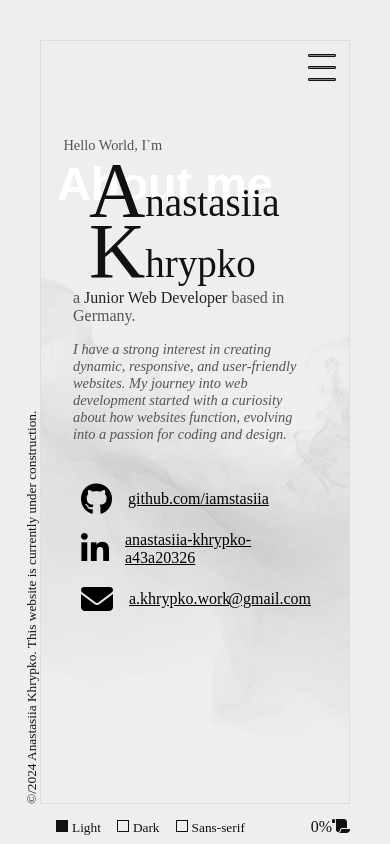
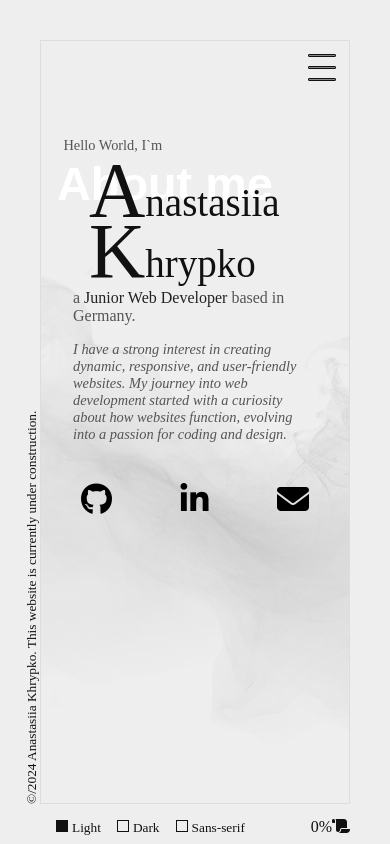
Before and after one commit to iamstasiia/WebArtistry-by-AK, a React (Vite) app: page / in a window 390 px wide. Built offline with nearby package versions, Linux system fonts and the light colour scheme; a web font is replaced by a local one.

Commit message:
style changed

```diff
--- a/src/styles/_network-links.scss
+++ b/src/styles/_network-links.scss
@@ -1,21 +1,42 @@
-.network-links {
-    margin-left: 5rem;
+.network-links ul {
+    margin-left: 1rem;
+    display: flex;
+    gap: 1.25rem;
 
-    ul {
+    li {
         list-style: none;
-        display: flex;
-        flex-wrap: wrap;
 
         a {
-            font-size: 2rem;
-            color: var(--color-7);
+            color: var(--color-0);
             display: flex;
             align-items: center;
-            overflow: hidden;
             padding: 0.5rem;
-            padding-right: 4rem;
+
+            i {
+                font-size: 2rem;
+                padding-right: 1rem;
+            }
+
+            .tooltip {
+                text-decoration: none;
+                visibility: hidden;
+                opacity: 0;
+                width: 0px;
+                overflow: hidden;
+                text-wrap: nowrap;
+                transition: all 0.5s;
+            }
+        }
+    }
+}
+
+@media screen and (min-width: 40rem) {
+    .network-links ul {
+        margin-left: 5rem;
+
+        li a {
+            color: var(--color-7);
             transition: all 0.5s;
-            word-spacing: -6px;
 
             &:hover {
                 color: var(--color-0);
@@ -25,7 +46,6 @@
                     visibility: visible;
                     opacity: 1;
                     width: 16rem;
-                    padding-left: 1rem;
                     text-wrap: nowrap;
                 }
 
@@ -33,44 +53,12 @@
                     width: 12rem;
                 }
             }
-
-            .tooltip {
-                visibility: hidden;
-                opacity: 0;
-                width: 0px;
-                font-size: 1rem;
-                transition: all 0.5s;
-                text-wrap: nowrap;
-            }
         }
     }
 }
 
-@media screen and (max-width: 40rem) {
-    .network-links {
-        margin-left: 1rem;
-
-        ul {
-            flex-direction: column;
-
-            a {
-                color: var(--color-0);
-            }
-
-            a .tooltip {
-                visibility: visible;
-                opacity: 1;
-                width: fit-content;
-                padding-left: 1rem;
-                text-decoration: underline;
-            }
-        }
+@media screen and (max-width: 25rem) {
+    .network-links ul {
+        justify-content: space-between;
     }
 }
-
-@media screen and (max-width: 400px) {
-    .network-links ul a .tooltip {
-        width: 13rem;
-        text-wrap: wrap;
-    }
-}
--- a/src/styles/_scroll.scss
+++ b/src/styles/_scroll.scss
@@ -26,7 +26,6 @@
     background-repeat: no-repeat;
     background-position: top;
     overflow-y: auto;
-    overflow-x: hidden;
     z-index: -1;
 
     &::-webkit-scrollbar {
```
